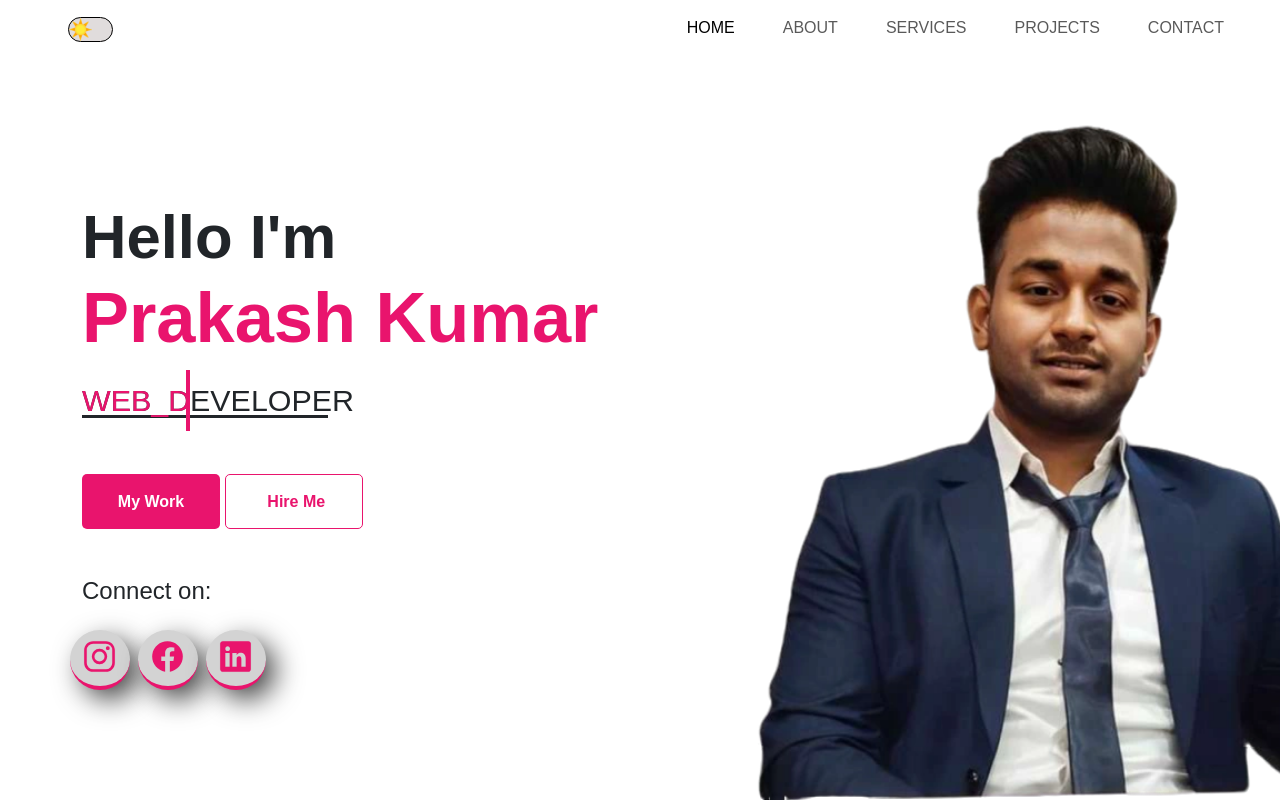
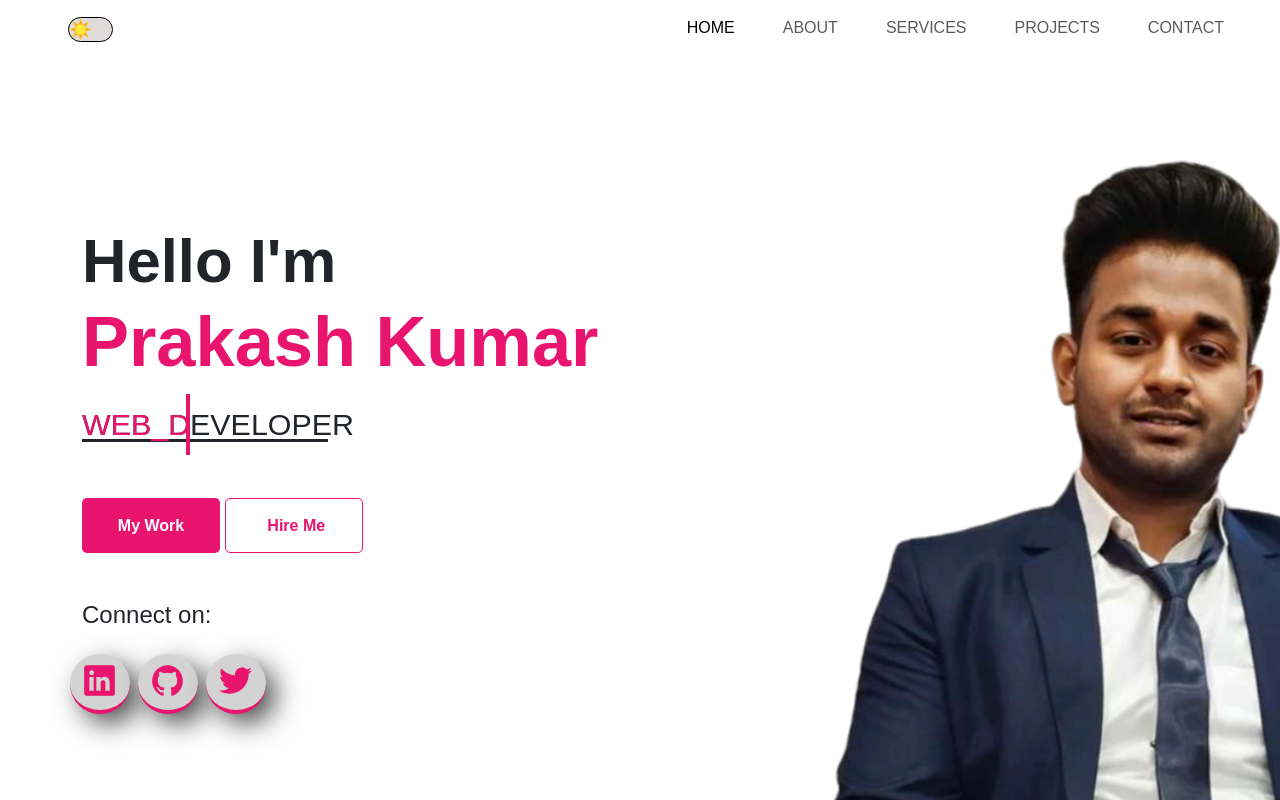
Before and after one commit to Prakash0196/react_portfolio, a React (Vite) app: page / in a window 1280 px wide. Shown: the top 800 px of the page. Built offline with nearby package versions, Linux system fonts and the light colour scheme.

Commit message:
icons-commit

```diff
--- a/src/MainSection.jsx
+++ b/src/MainSection.jsx
@@ -8,7 +8,8 @@ import { Services } from "./Services"
 
 export const MainSection=()=>{
     return (
-        <><section className="main py-5">
+        <>
+        <section className="main py-5">
         <div className="container py-5">
             <div className="row py-5">
                 <div className="col-lg-6 py-5 mr-auto">
@@ -24,9 +25,9 @@ export const MainSection=()=>{
                 </div>
                 <h4> Connect on: </h4>
                 <div className="row py-3 gap-2">
-                    <MainButton  link="https://www.instagram.com/prakash_14_2002/" name="logo-instagram" />
-                    <MainButton  link="https://www.facebook.com/share/1B7aXAu4PP/" name="logo-facebook" />
                     <MainButton  link="https://www.linkedin.com/in/prakash-kumar-055203220/" name="logo-linkedin" />
+                    <MainButton  link="https://github.com/Prakash0196" name="logo-github" />
+                    <MainButton  link="https://x.com/PrakashK88963" name="logo-twitter" />
                 </div>
 
             </div>
--- a/src/index.css
+++ b/src/index.css
@@ -351,9 +351,12 @@ nav ul li a.active {
 .main{
   background: url(./Images/me.webp);
   background-size: cover;
-  width: 100%;
-  height: 100vh;
+  /* width: 100%;
+  aspect-ratio: 1; */
   background-attachment: fixed;
+  margin-top: 1.5rem;
+  padding-bottom: 0;
+  margin-bottom: 0;
 }
 .main h3{
   font-size: 4.4rem;
```
